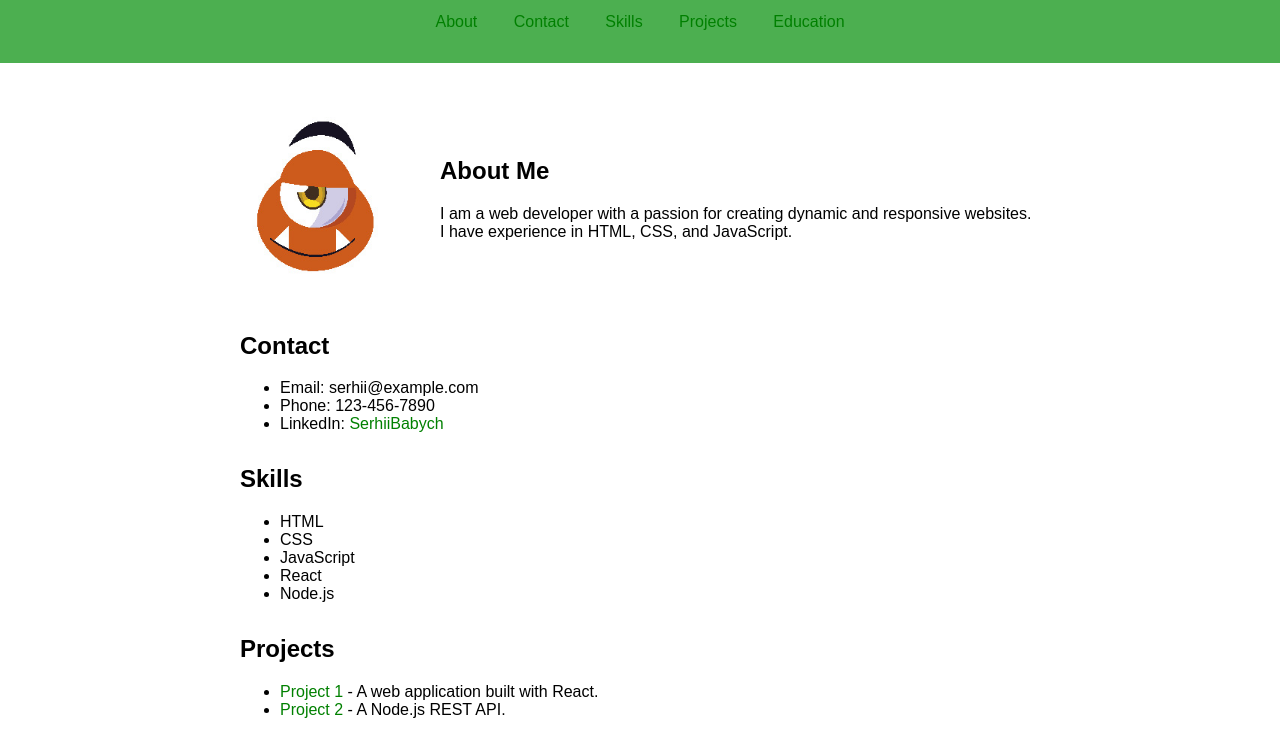
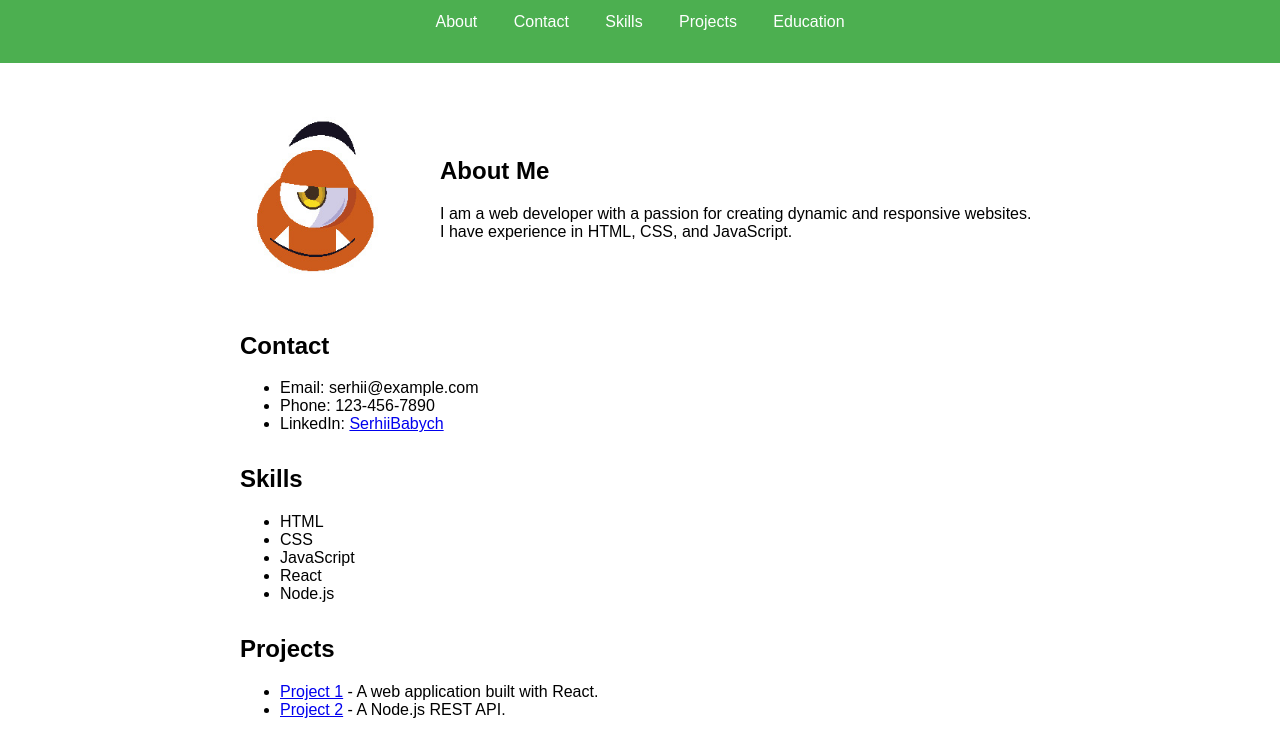
Before and after one commit to SerhiiBabych/rsschool-cv, a plain HTML site: page index.html in a window 1280 px wide. Shown: the part 56-800 px from the top of the page. Drawn offline with Linux system fonts and the light colour scheme.

Commit message:
fix: Update style.css

```diff
--- a/style.css
+++ b/style.css
@@ -61,11 +61,3 @@ footer img {
     max-width: 100px;
     vertical-align: middle;
 }
-
-a {
-    text-decoration:none!important;
-    color:green!important;
-}
-a:hoover {
-    color:red!important;
-}
```
